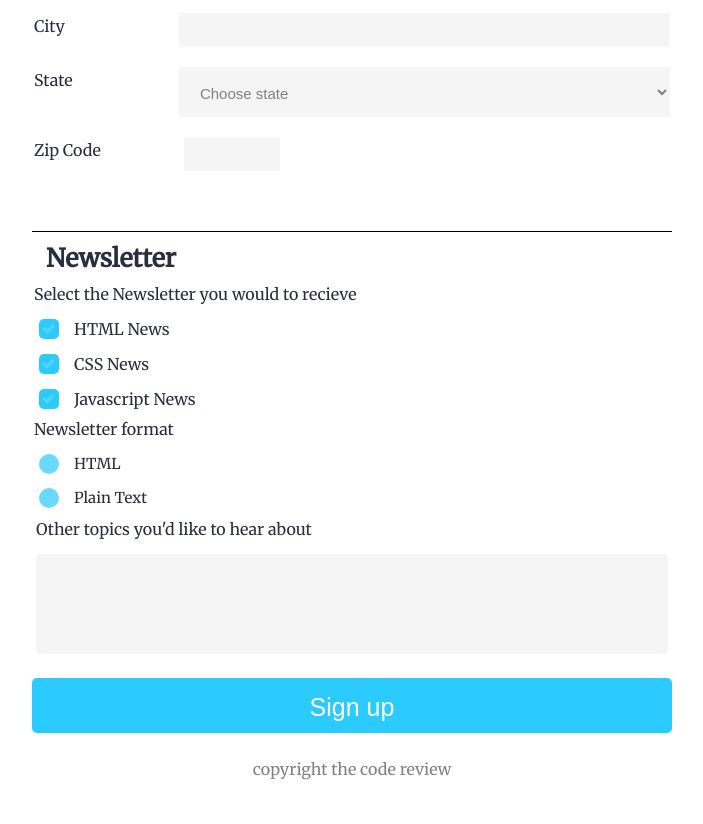
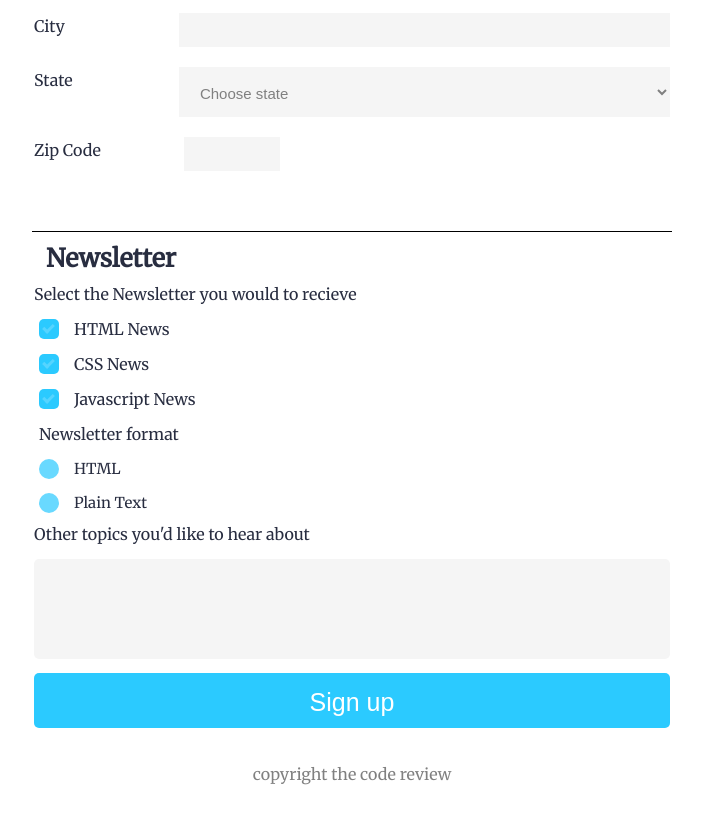
Before and after one commit to TroyAWilson/TechdegreeProjectThree, a plain HTML site: page Index.html in a window 1280 px wide. Shown: the part 512-1336 px from the top of the page, without its empty margins (288-991 px from the left). Drawn offline with Linux system fonts and the light colour scheme.

Commit message:
Fieldset Fix

```diff
--- a/Index.html
+++ b/Index.html
@@ -154,10 +154,10 @@
               <label for ="newsLetterJava">Javascript News</label>
             </div>
 
-          </fieldset>
 
-          <fieldset>
-            <label> Newsletter format </label> <br>
+
+
+            <label id = "newLetterFormat"> Newsletter format </label> <br>
 
             <!-- Radio HTML  -->
             <div class = "flexAlign">
@@ -176,13 +176,13 @@
                 </label>
             </div>
 
-              <fieldset class ="">
+
                 <label>Other topics you'd like to hear about</label> <br>
                   <textarea>
                   </textarea>
-              </fieldset>
+
+          <button class ="signButton" type="button">Sign up</button>
           </fieldset>
-          <button class ="signButton" type="button">Sign up</button>
         </div>
       </div>
       </form>
--- a/css/styles.css
+++ b/css/styles.css
@@ -99,7 +99,11 @@ input::placeholder {
 .flexAlign label {
   margin-left: 5px;
 }
-
+#newLetterFormat{
+  display: inline-block;
+  margin-top: 15px;
+  margin-left: 5px;
+}
 textarea {
   width: 100%;
   border: none;
@@ -242,6 +246,7 @@ textarea {
   padding-top: 15px;
   padding-bottom: 40px;
   margin-bottom: 10px;
+  margin-top: 10px;
 }
 .newsForm button:active{
   transform: scale(.98);
```
